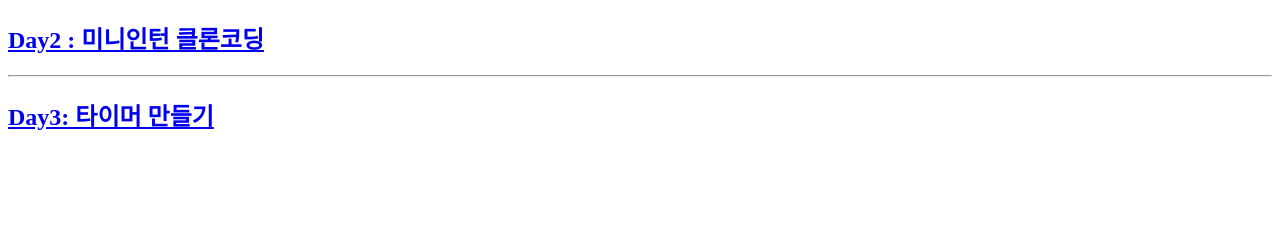
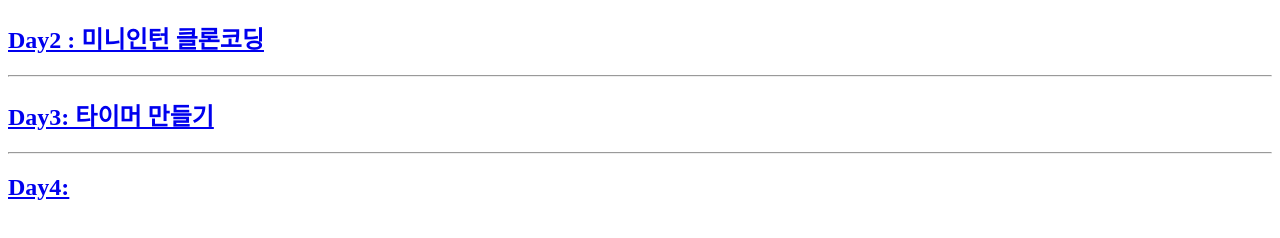
Before and after one commit to Programmeryeongtaek/Farming-Challenge-Project, a plain HTML site: page index.html in a window 1280 px wide. Drawn offline with Linux system fonts and the light colour scheme.

Commit message:
내용추가 Day4

```diff
--- a/index.html
+++ b/index.html
@@ -17,5 +17,11 @@
       Day3: 타이머 만들기
     </a>
   </h2>
+  <hr>
+  <h2>
+    <a href="/src/Day2-Timer/day2_index.html">
+      Day4:
+    </a>
+  </h2>
 </body>
 </html>
```
